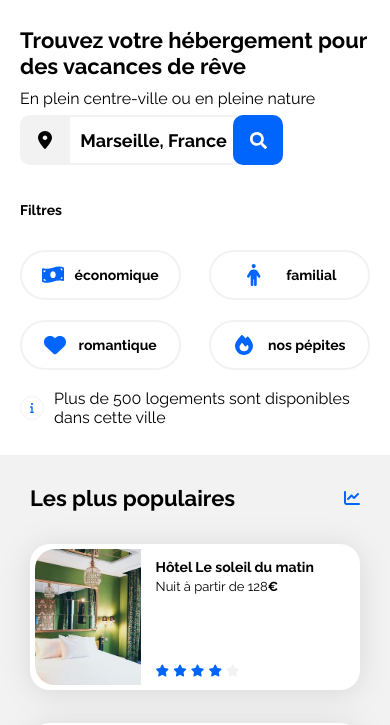
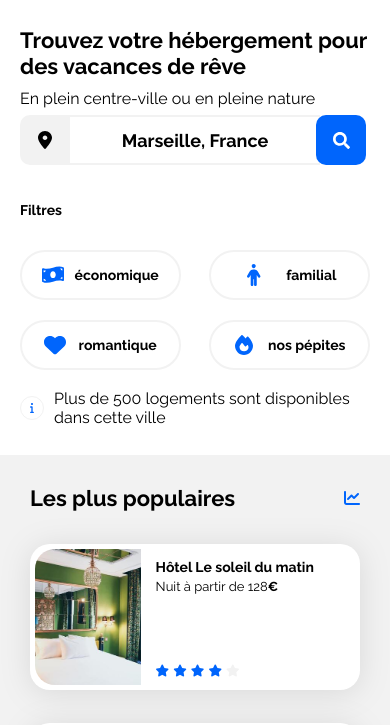
Before and after one commit to mariushub/OC-P2-BOOKI, a plain HTML site: page index.html in a window 390 px wide. Shown: the part 118-843 px from the top of the page. Drawn offline with Linux system fonts and the light colour scheme.

Commit message:
another small fix

```diff
--- a/css/style.css
+++ b/css/style.css
@@ -461,9 +461,6 @@
     font-size: 14px;
 }
 
-/* .hebergements__card__text:last {
-    font-size: 14px;
-} */
 
 
 
@@ -633,6 +630,10 @@
 
         padding-left: 20px;
         padding-right: 20px;
+    }
+
+    form {
+        width: 100%;
     }
 
     .searchbar {
```
Also changed, not shown: 1 other file.
